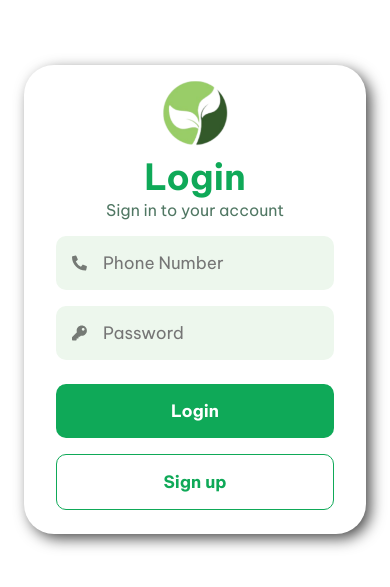
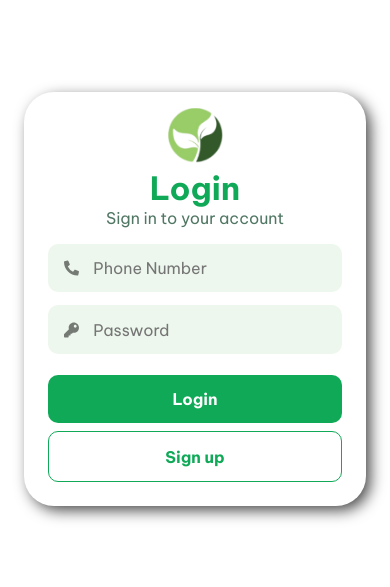
Before and after one commit to usha-madithati/esmart.github.io, a React (Vite) app in the folder Reactjs-frontend/: page /login in a window 390 px wide. Shown: the part 123-710 px from the top of the page. Built offline with nearby package versions, Linux system fonts and the light colour scheme; a web font is replaced by a local one.

Commit message:
Made contact,login and signup page responsive

```diff
--- a/Reactjs-frontend/src/pages/ContactPage/ContactPage.css
+++ b/Reactjs-frontend/src/pages/ContactPage/ContactPage.css
@@ -23,11 +23,6 @@
     color: black;
     text-align: center;
     margin-bottom: 1rem;
-}
-
-.logo {
-    height: 65px;
-    margin-bottom: 0.5rem;
 }
 
 .form {
@@ -109,3 +104,53 @@
 #message-icon {
     margin-bottom: 5.2rem;
 }
+
+/* ----------------------------------------- */
+@media (max-width: 1024px) {
+    .title {
+        font-size: 2.5rem;
+    }
+}
+
+@media (max-width: 767px) {
+    .title {
+        font-size: 2rem;
+    }
+
+    .form .form-input {
+        font-size: 16px;
+    }
+
+    .form .submit-button {
+        font-size: 16px;
+    }
+
+    .form .contact {
+        font-size: 1.8rem;
+    }
+    #paragraph{
+        font-size: 17px;
+    }
+}
+
+@media (max-width: 480px) {
+    .contact-section .form {
+        padding: 1rem 1.5rem;
+    }
+
+    .form .form-input {
+        padding: 0.9rem;
+    }
+
+    .form .submit-button {
+        padding: 0.9rem;
+        margin-bottom: 0.5rem;
+    }
+
+    .form .input-div {
+        margin-bottom: 0.8rem;
+    }
+    #paragraph{
+        font-size: 16px;
+    }
+}
--- a/Reactjs-frontend/src/pages/Login/Login.css
+++ b/Reactjs-frontend/src/pages/Login/Login.css
@@ -9,10 +9,12 @@
   height: 100%;
   width: 100%;
 }
+
 .logo {
   height: 65px;
   margin-bottom: 0.5rem;
 }
+
 .form {
   background-color: white;
   padding: 1rem 2rem;
@@ -32,10 +34,12 @@
   font-weight: bold;
   font-size: 2.25rem;
 }
+
 .signin-para {
   color: #507763;
   margin-bottom: 1rem;
 }
+
 .input-div {
   width: 100%;
   display: flex;
@@ -46,6 +50,7 @@
   border-radius: 10px;
   padding: 0rem 1rem;
 }
+
 .form-input {
   width: 100%;
   padding: 1rem;
@@ -79,9 +84,11 @@
   background-color: #0b8544;
   cursor: pointer;
 }
+
 .link_signup {
   width: 100%;
 }
+
 .signup-button {
   width: 100%;
   padding: 1rem;
@@ -96,13 +103,64 @@
   border: 1px solid #0fa958;
   margin-bottom: 0.5rem;
 }
+
 .signup-button:hover {
   background-color: #0b8544;
   cursor: pointer;
   color: white;
   border: 1px solid #0b8544;
 }
+
 .icon {
   opacity: 50%;
   color: black;
 }
+
+/* ----------------------------------------------------------------- */
+@media (max-width: 1024px) {}
+
+@media (max-width: 767px) {
+  .form .logo {
+    height: 55px;
+    margin-bottom: 0.3rem;
+  }
+
+  .form .form-input {
+    font-size: 16px;
+  }
+
+  .form .login-button {
+    font-size: 16px;
+  }
+
+  .form .signup-button {
+    font-size: 16px;
+  }
+
+  .form .signin {
+    font-size: 2rem;
+  }
+}
+
+@media (max-width: 480px) {
+  .login-section .form {
+    padding: 1rem 1.5rem;
+  }
+
+  .form .form-input {
+    padding: 0.9rem;
+  }
+
+  .form .login-button {
+    padding: 0.9rem;
+    margin-bottom: 0.5rem;
+  }
+
+  .form .signup-button {
+    padding: 0.9rem;
+  }
+
+  .form .input-div {
+    margin-bottom: 0.8rem;
+  }
+}
--- a/Reactjs-frontend/src/pages/SignUp/SignUp.css
+++ b/Reactjs-frontend/src/pages/SignUp/SignUp.css
@@ -105,3 +105,51 @@
   opacity: 50%;
   color: black;
 }
+/* --------------------------------------------------- */
+@media (max-width: 1024px) {}
+
+@media (max-width: 767px) {
+  .form .logo {
+    height: 55px;
+    margin-bottom: 0.3rem;
+  }
+
+  .form .form-input {
+    font-size: 16px;
+  }
+
+  .form .login-button {
+    font-size: 16px;
+  }
+
+  .form .signup-button {
+    font-size: 16px;
+  }
+
+  .form .signup {
+    font-size: 2rem;
+  }
+}
+
+@media (max-width: 480px) {
+  .signup-section .form {
+    padding: 1rem 1.5rem;
+  }
+
+  .form .form-input {
+    padding: 0.9rem;
+  }
+
+  .form .login-button {
+    padding: 0.9rem;
+    margin-bottom: 0.5rem;
+  }
+
+  .form .signup-button {
+    padding: 0.9rem;
+  }
+
+  .form .input-div {
+    margin-bottom: 0.8rem;
+  }
+}
```
Also changed, not shown: Reactjs-frontend/src/components/Hero/Hero.css (+12 -0 lines), Reactjs-frontend/src/components/Management/Management.css (+12 -0 lines), Reactjs-frontend/src/components/Navbar/Navbar.css (+13 -0 lines), Reactjs-frontend/src/components/Trusted_partner/Trusted.css (+12 -0 lines), Reactjs-frontend/src/components/Working/Working.css (+12 -0 lines), 5 other files (tests, documents, lock files or other folders).
